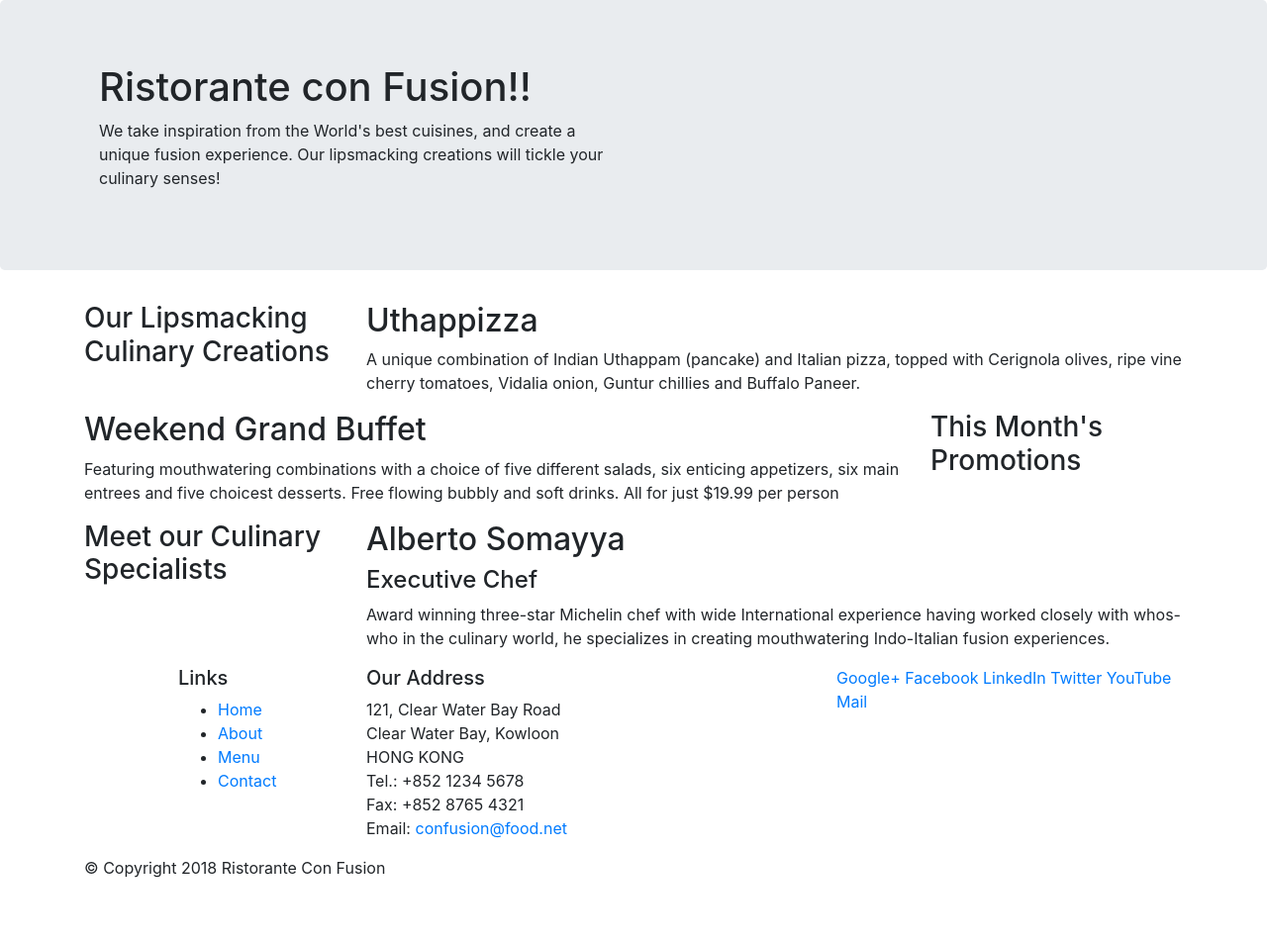
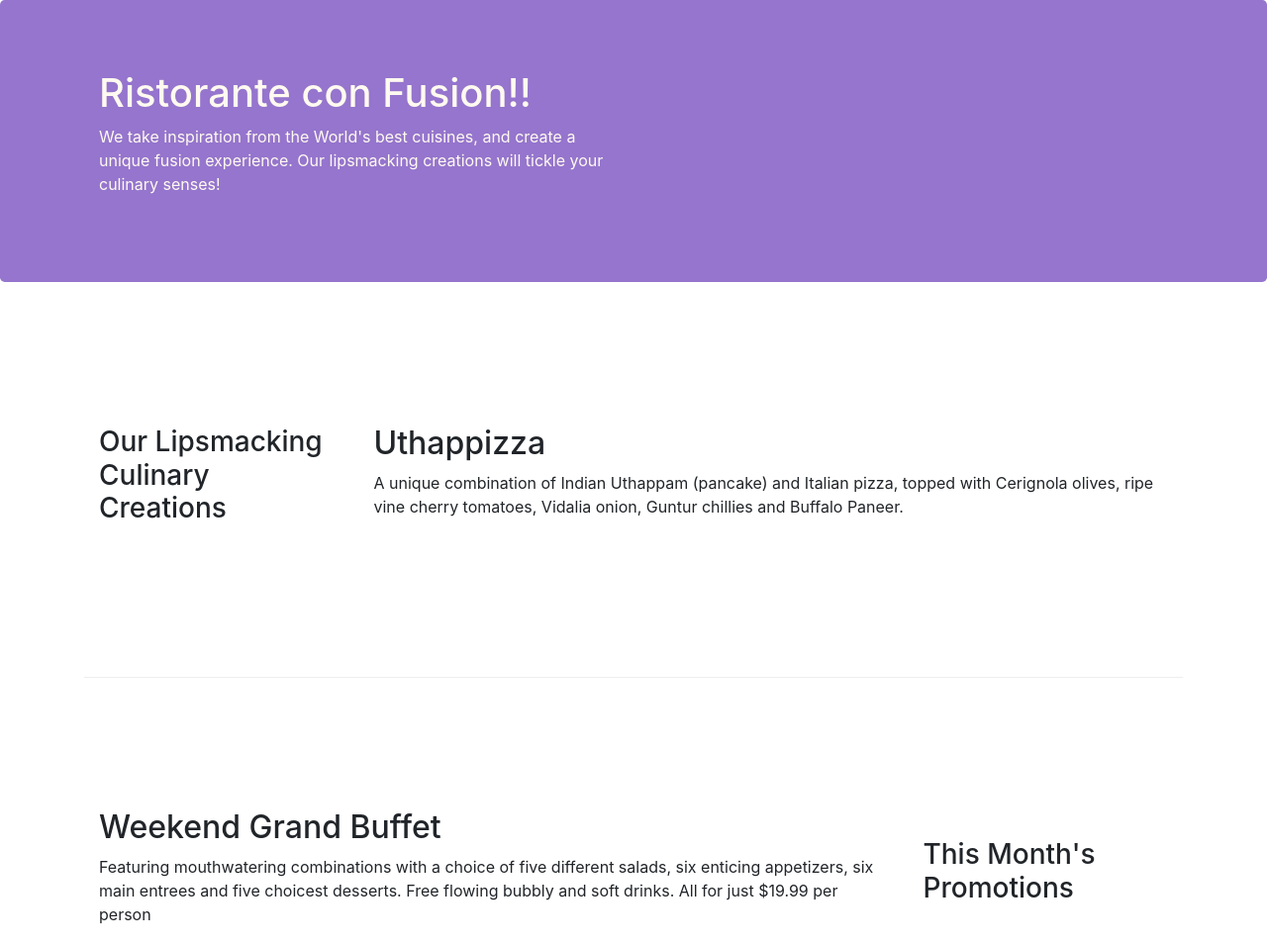
Before and after one commit to amanbthakkar/conFusion, a website: page index.html in a window 1280 px wide. Shown: the top 955 px of the page at 99% size. Before the commit the page ends 905 px from the top, so only its background shows below. Drawn offline with nearby package versions, Linux system fonts and the light colour scheme.

Commit message:
Bootstrap grid 2 with hints and css

```diff
--- /dev/null
+++ b/css/styles.css
@@ -0,0 +1,30 @@
+.row-header {
+    margin: 0px auto;
+    padding: 0px auto;
+}
+
+.row-content {
+    margin: 0px auto;
+    padding: 50px 0px 50px 0px;
+    border-bottom: 1px ridge;
+    min-height: 400px;
+}
+
+.footer {
+    background-color: #D1C4E9;
+    margin: 0px auto;
+    padding: 20px 0px 20px 0px;
+}
+
+.jumbotron {
+    padding: 70px 30px;
+    margin: 0px auto;
+    background: #9575CD;
+    color: floralwhite;
+}
+
+.address {
+    font-size: 80%;
+    margin: 0px;
+    color: #0f0f0f;
+}
--- /dev/null
+++ b/hints.txt
@@ -0,0 +1,3 @@
+https://css-tricks.com/a-quick-way-to-remember-difference-between-justify-content-align-items/
+justify content is along x axis, usually used to get text in middle (a row in a container)
+align itens is for y axis, usually used to bring things in the middle vertically (a col in a row)
--- a/index.html
+++ b/index.html
@@ -9,6 +9,7 @@
 
     <!-- Bootstrap CSS -->
     <link rel="stylesheet" href="node_modules/bootstrap/dist/css/bootstrap.min.css">
+    <link rel="stylesheet" href="css/styles.css">
     <title>Ristorante Con Fusions</title>
 </head>
 
@@ -16,7 +17,7 @@
 
     <header class="jumbotron">
         <div class="container">
-            <div clas="row">
+            <div clas="row row-header">
                 <div class="col-12 col-sm-6">
                     <h1>Ristorante con Fusion!!</h1>
                     <p>We take inspiration from the World's best cuisines, and create a unique fusion experience. Our lipsmacking creations will tickle your culinary senses!</p>
@@ -28,8 +29,8 @@
     </header>
 
     <div class = "container">
-        <div class="row">
-            <div class="col col-sm-4 order-sm-first col-md-3">
+        <div class="row row-content align-items-center">
+            <div class="col-12 col-sm-4 order-sm-first col-md-3">
                 <h3>Our Lipsmacking Culinary Creations</h3>
             </div>
             <div class="col col-sm order-sm-last col-md">
@@ -39,7 +40,7 @@
         </div>
 
 
-        <div class="row">
+        <div class="row  row-content align-items-center">
             <div class="col col-sm-4 order-sm-last col-md-3">
                 <h3>This Month's Promotions</h3>
             </div>
@@ -49,7 +50,7 @@
             </div>
         </div>
 
-        <div class="row">
+        <div class="row row-content align-items-center">
             <div class="col col-sm-4 order-sm-first col-md-3">
                 <h3>Meet our Culinary Specialists</h3>
             </div>
@@ -61,19 +62,19 @@
         </div>
     </div>
 
-    <footer>
+    <footer class="footer">
         <div class="container">
             <div class="row">
                 <div class="col-4 offset-1 col-sm-2">
                     <h5>Links</h5>
-                    <ul>
+                    <ul class="list-unstyled">
                         <li><a href="#">Home</a></li>
                         <li><a href="#">About</a></li>
                         <li><a href="#">Menu</a></li>
                         <li><a href="#">Contact</a></li>
                     </ul>
                 </div>
-                <div class="col-7 col-sm-5">
+                <div class="col-7 col-sm-5 address">
                     <h5>Our Address</h5>
                     <address>
 		              121, Clear Water Bay Road<br>
@@ -84,8 +85,8 @@
 		              Email: <a href="mailto:confusion@food.net">confusion@food.net</a>
 		           </address>
                 </div>
-                <div class="col-12 col-sm-4">
-                    <div>
+                <div class="col-12 col-sm-4 align-self-center">
+                    <div class="text-center">
                         <a href="http://google.com/+">Google+</a>
                         <a href="http://www.facebook.com/profile.php?id=">Facebook</a>
                         <a href="http://www.linkedin.com/in/">LinkedIn</a>
@@ -95,7 +96,7 @@
                     </div>
                 </div>
            </div>
-           <div class ="row">
+           <div class ="row justify-content-center">
                 <div class="col-auto">
                     <p>© Copyright 2018 Ristorante Con Fusion</p>
                 </div>
```
